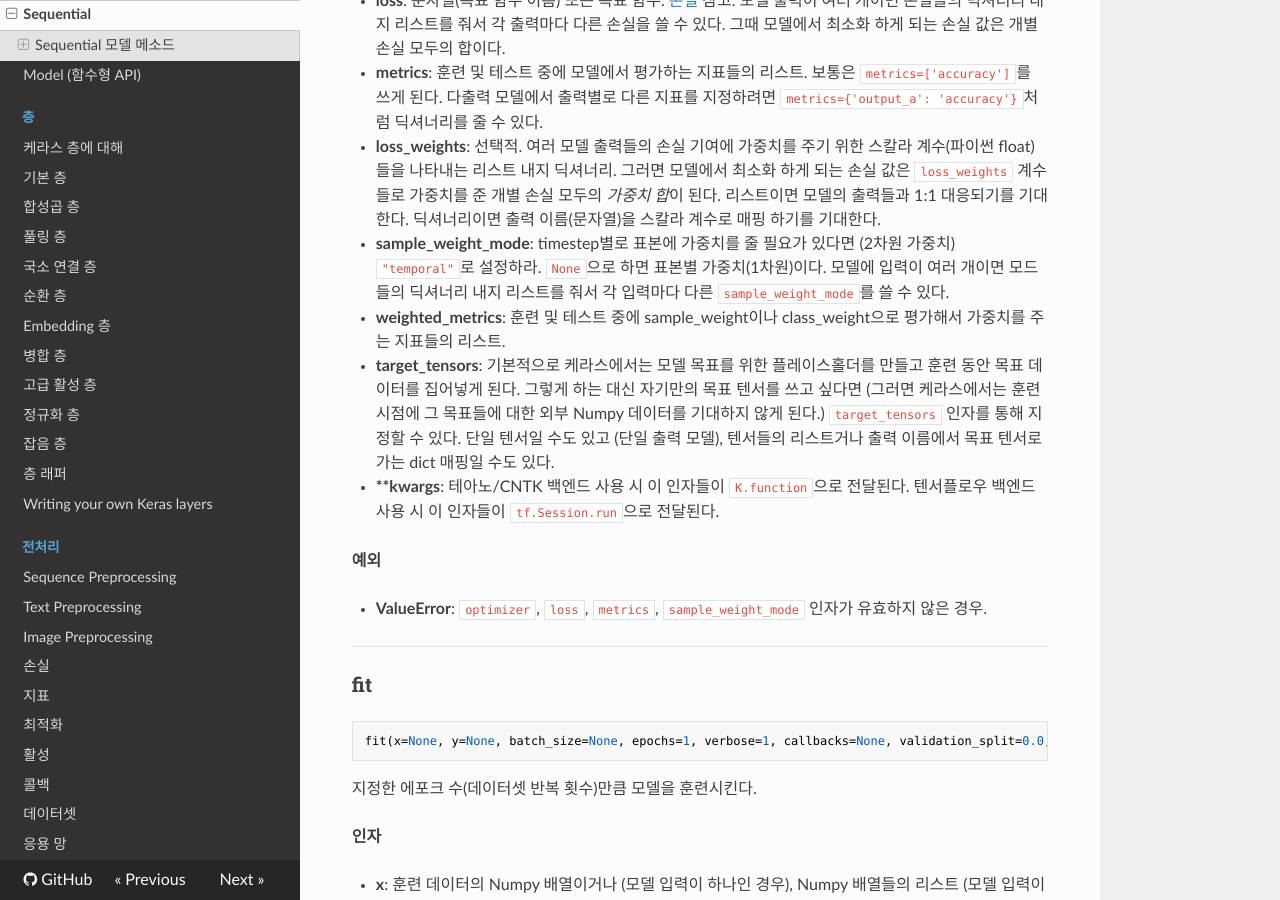
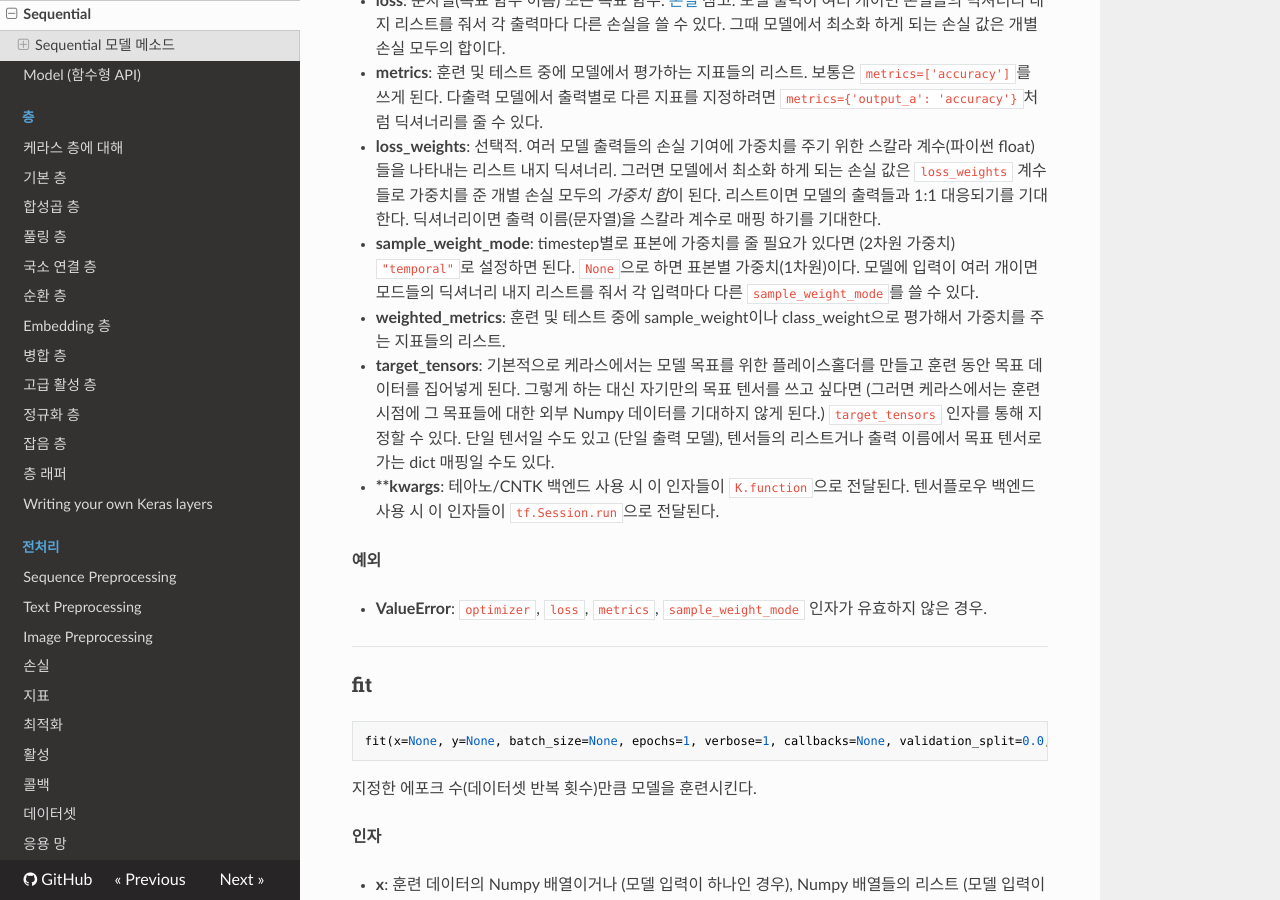
Before and after one commit to wariua/keras-docs-ko, an MkDocs documentation site: the page built from sources/models/sequential.md, in a window 1280 px wide and 900 px high, scrolled down 537 px. Built offline with MkDocs 1.6.1, drawn with Linux system fonts in a browser that asks for light colours; nearby versions of some CDN libraries; old or Windows-style settings are respelled for this version of MkDocs.

Commit message:
fix wording

```diff
--- a/sources/models/sequential.md
+++ b/sources/models/sequential.md
@@ -42,7 +42,7 @@ __인자__
     딕셔너리이면 출력 이름(문자열)을 스칼라 계수로
     매핑 하기를 기대한다.
 - __sample_weight_mode__: timestep별로 표본에 가중치를
-    줄 필요가 있다면 (2차원 가중치) `"temporal"`로 설정하라.
+    줄 필요가 있다면 (2차원 가중치) `"temporal"`로 설정하면 된다.
     `None`으로 하면 표본별 가중치(1차원)이다.
     모델에 입력이 여러 개이면 모드들의
     딕셔너리 내지 리스트를 줘서 각 입력마다 다른
```
Also changed, not shown: sources/models/model.md (+1 -1 lines).
